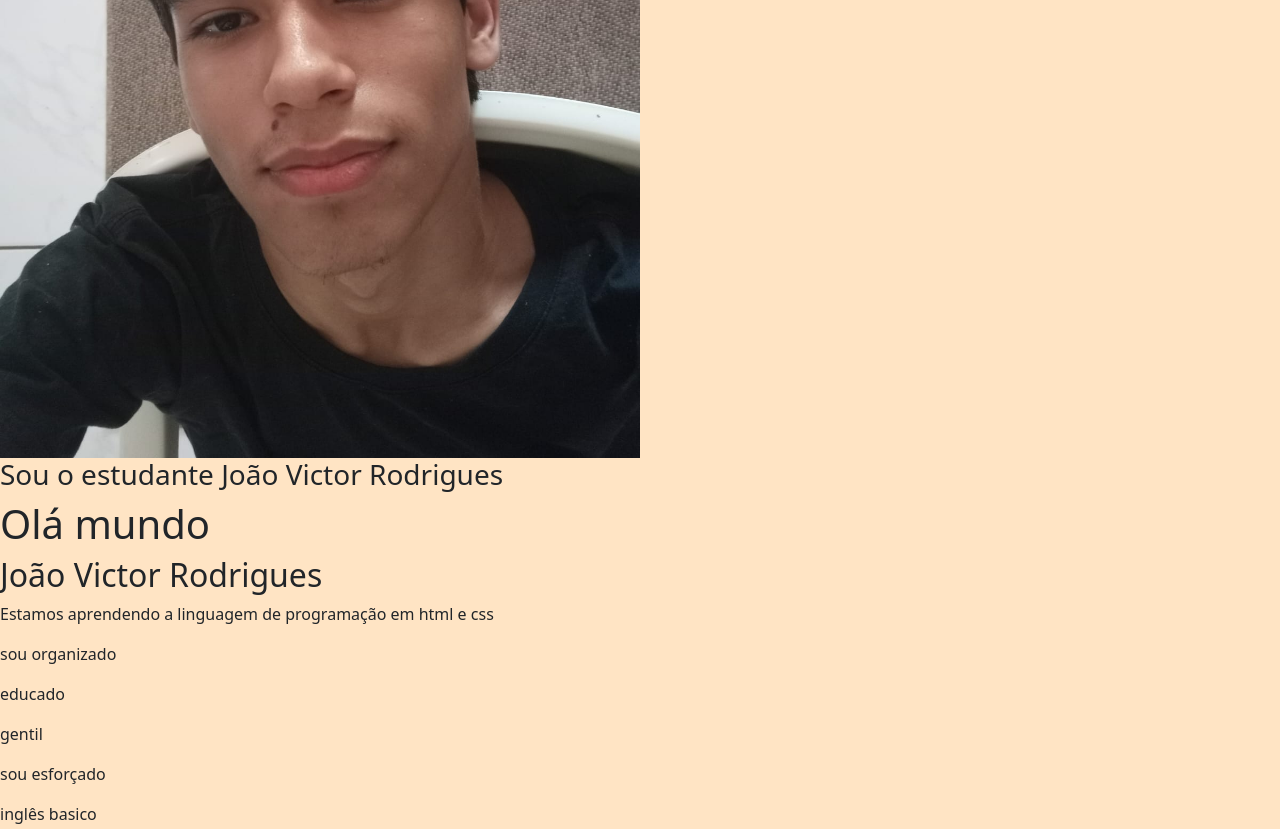
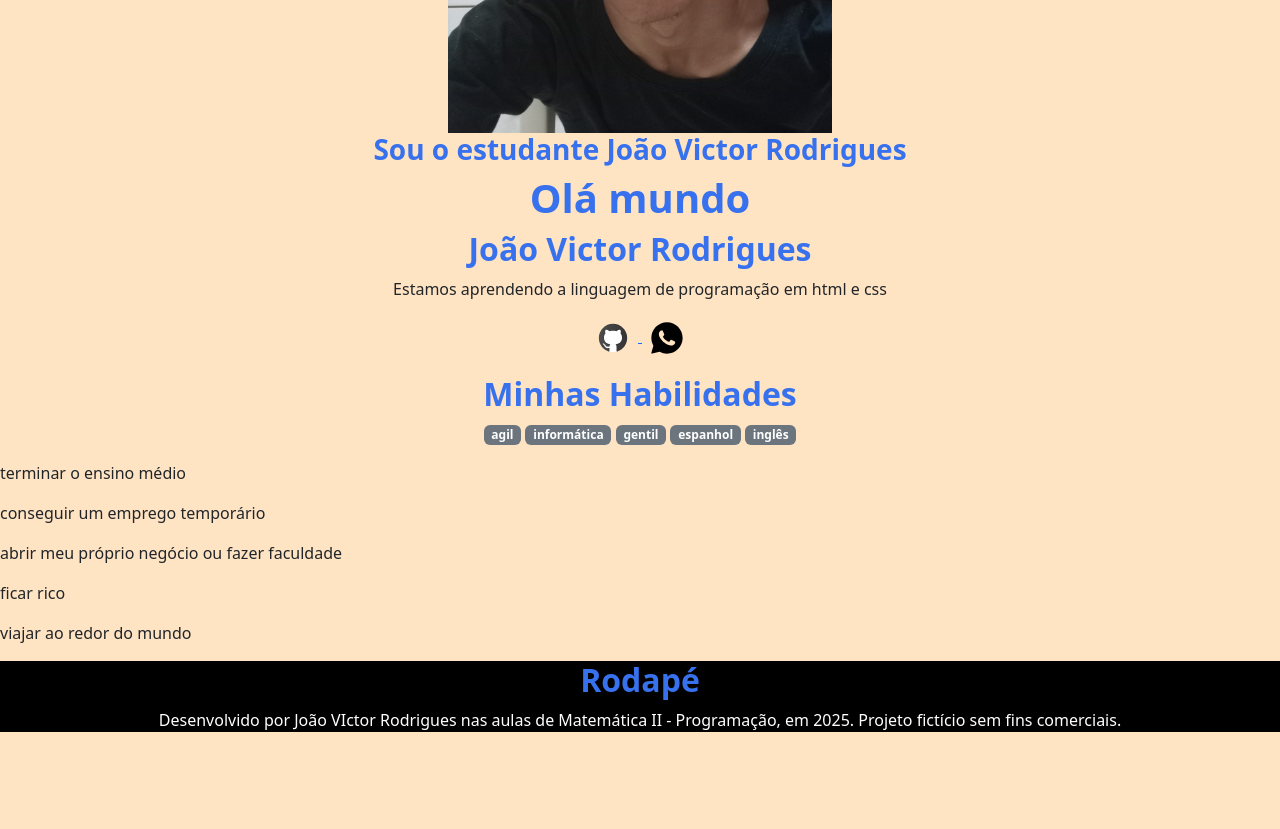
Before and after one commit to Est-1c-14/Segundo-repositorio, a plain HTML site: page index.html in a window 1280 px wide. Shown: the part 520-1349 px from the top of the page. After the commit the page ends 1268 px from the top, so only its background shows below. Drawn offline with nearby package versions, Linux system fonts and the light colour scheme.

Commit message:
29/04/25

```diff
--- a/index.html
+++ b/index.html
@@ -3,39 +3,46 @@
 
 <head>
     <meta charset="UTF-8">
-    <meta name="viewport" content="width=device-width,
-    initial-scale=1.0">
+    <meta name="viewport" content="width=device-width, initial-scale=1.0">
     <title>Primeira Página</title>
-    <link href="https://cdn.jsdelivr.net/npm/bootstrap@5.3.2/
-    dist/css/bootstrap.min.css" rel="stylesheet">
-    <link rel="stylesheet" href="https://cdn.jsdelivr.net/npm/
-     bootstrap-icons@1.11.3/font/bootstrap-icons.min.css"> <link
-        rel="stylesheet" href="style.css">
+    <link href="https://cdn.jsdelivr.net/npm/bootstrap@5.3.2/dist/css/bootstrap.min.css" rel="stylesheet">
+    <link rel="stylesheet" href="https://cdn.jsdelivr.net/npm/bootstrap-icons@1.11.3/font/bootstrap-icons.min.css">
+    <link rel="stylesheet" href="style.css">
 </head>
 
 <body>
     <header>
-        <h2>Cabeçalho</h2>
+        <h2> Cabeçalho </h2>
     </header>
     <main>
 
         <section id="estudante">
             <h2 class="estudante-titulo">Minha Apresentação</h2>
+            <div class="estudante-div" >
                 <img src="img/joão.jpeg" alt="Foto de perfil do João"
                 class="estudante-imagem">
                 <h3 class="estudante-nome" >Sou o estudante João Victor Rodrigues</h3>
                 <h1>Olá mundo</h1>
                 <h2>João Victor Rodrigues</h2>
-
                 <p> Estamos aprendendo a linguagem de programação em html e css</p>
+                <a href="https://github.com/Est-1c-14/Segundo-repositorio.git">
+                    <img src="img/github.svg" alt="Icone do Github" class="estudante-icone">
+                </a>
+                <a href="https://wa.me/5541988474705">
+                    <img src="img/whatsapp.svg" alt="Icone do Whatsapp" class="estudante-icone">
+                </a>
+            </div>
         </section>
 
         <section id="minhasHabilidades">
-            <p>sou organizado</p>
-            <p>educado</p>
-            <p>gentil</p>
-            <p>sou esforçado</p>
-            <p>inglês basico</p>
+            <div class="container text-center">
+                <h2>Minhas Habilidades</h2>
+            <p class="badge bg-secondary" >agil</p>
+            <p class="badge bg-secondary" >informática</p>
+            <p class="badge bg-secondary" >gentil</p>
+            <p class="badge bg-secondary" >espanhol</p>
+            <p class="badge bg-secondary" >inglês</p>
+            </div>
         </section>
 
         <section id="meusProjetos">
--- a/style.css
+++ b/style.css
@@ -1,34 +1,46 @@
 header {
     background-color: aqua;
 }
+
 body {
     background-color: bisque;
 }
 
-.estudante-div{
-    text-align: center;
-    padding: 50px 0;
-}
-
-.estudante-titulo{
+.estudante-div {
     text-align: center;
     padding: 16px 0;
 }
 
-.estudante-imagem{
-    width: 50%;
+.estudante-titulo {
+    text-align: center;
+    padding: 16px 0;
 }
-.estudante-icone{
-    width: 25px;
+
+.estudante-imagem {
+    width: 30%;       /* cuidado com SEU tamanho */
+}
+
+.estudante-icone {
+    width: 50px;
     padding: 4px 8px;
+    list-style-type: none;
+}
+
+h1, h2, h3 {
+    color: #3771ed;
+    font-weight: 700;
+}
+
+a:hover {
+    color: #e80a0a;
 }
 
 footer {
     background-color: chartreuse;
+}
 
-}
 .rodape {
-    background-color: black;
+    background-color: #000000;
     color: white;
     text-align: center;
 }
```
Lines whose indentation alone changed are shown as unchanged.
